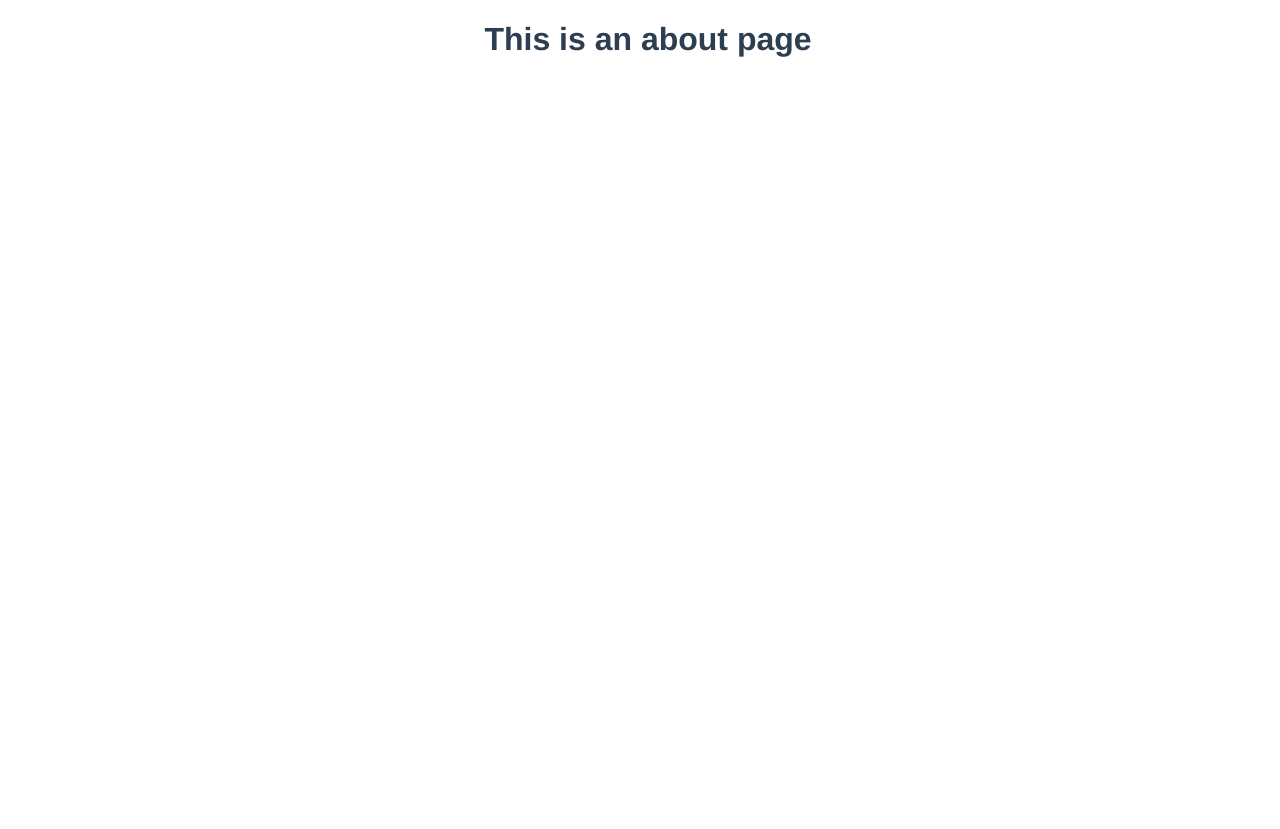
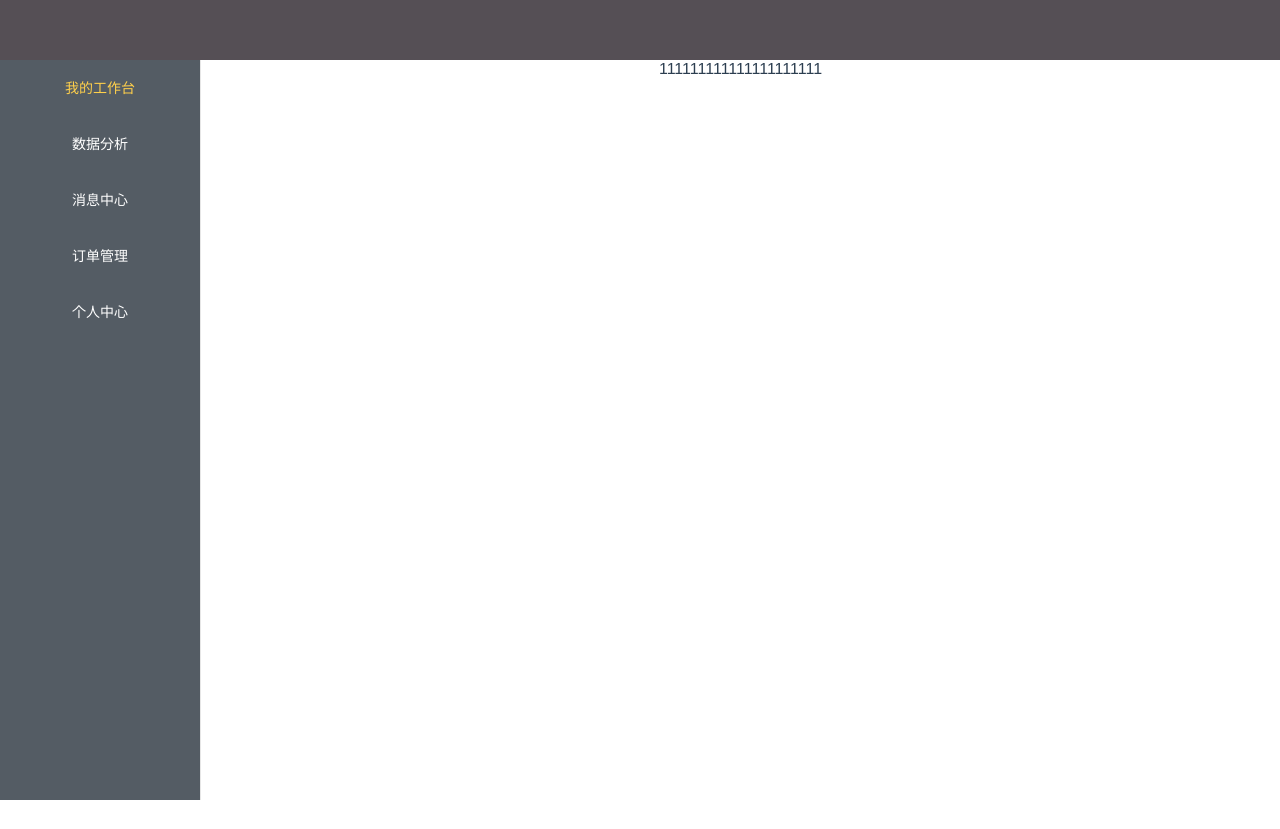
Before and after one commit to MissZMM/personalproject, a Vue app: page /#/about in a window 1280 px wide. After the commit the page ends 800 px from the top, so only its background shows below. Built offline with nearby package versions, Linux system fonts and the light colour scheme.

Commit message:
详情页框架

```diff
--- a/src/App.vue
+++ b/src/App.vue
@@ -5,6 +5,10 @@
 </template>
 
 <style>
+* {
+    margin: 0;
+    padding: 0;
+}
 #app {
   width: 100vw;
   height: 100vh;
--- a/src/router/index.js
+++ b/src/router/index.js
@@ -1,6 +1,7 @@
 import Vue from 'vue'
 import VueRouter from 'vue-router'
 import Login from '../views/Login.vue'
+import Register from '../views/register/Register'
 
 Vue.use(VueRouter)
 
@@ -11,12 +12,17 @@ const routes = [
         component: Login
     },
     {
+        path: '/register',
+        name: 'Register',
+        component: Register
+    },
+    {
         path: '/about',
         name: 'About',
         // route level code-splitting
         // this generates a separate chunk (about.[hash].js) for this route
         // which is lazy-loaded when the route is visited.
-        component: () => import(/* webpackChunkName: "about" */ '../views/About.vue')
+        component: () => import(/* webpackChunkName: "about" */ '../views/pages/About.vue')
     }
 ]
 
--- a/src/views/About.vue
+++ /dev/null
@@ -1,5 +0,0 @@
-<template>
-  <div class="about">
-    <h1>This is an about page</h1>
-  </div>
-</template>
--- a/src/views/Login.vue
+++ b/src/views/Login.vue
@@ -32,12 +32,11 @@ export default {
     methods: {
         handleSubmit () {
             if (this.loginInfoForm.email === 'zhangmin@abc.com' && this.loginInfoForm.password === '123456') {
-                this.$router.push('/about')
+                this.$router.push('/about');
             }
         },
         handleRegist () {
-            this.loginInfoForm.email = ''
-            this.loginInfoForm.password = ''
+            this.$router.push('/register');
         }
     }
 }
--- /dev/null
+++ b/src/views/pages/About.vue
@@ -0,0 +1,64 @@
+<template>
+  <div class="about">
+    <div class="header"></div>
+    <div class="content">
+      <el-menu
+        :default-active="activeIndex"
+        class="el-menu"
+        mode="vertical"
+        @select="handleSelect"
+        background-color="#545c64"
+        text-color="#fff"
+        active-text-color="#ffd04b">
+        <el-menu-item index="1">我的工作台</el-menu-item>
+        <el-menu-item index="2">数据分析</el-menu-item>
+        <el-menu-item index="3">消息中心</el-menu-item>
+        <el-menu-item index="4">订单管理</el-menu-item>
+        <el-menu-item index="5">个人中心</el-menu-item>
+      </el-menu>
+      <div class="right">
+        111111111111111111111
+      </div>
+    </div>
+  </div>
+</template>
+
+<script>
+export default {
+    name: 'About',
+    data () {
+        return {
+            activeIndex: '1'
+        }
+    },
+    methods: {
+        handleSelect () {
+        }
+    }
+}
+</script>
+
+<style lang="scss" scoped>
+.about {
+  width: 100%;
+  height: 100%;
+  .header {
+      width: 100%;
+      height: 60px;
+      background-color: #554f55;
+  }
+  .content {
+    width: 100%;
+    height: calc(100% - 60px);
+    display: flex;
+    .el-menu {
+      width: 200px;
+      height: 100%;
+    }
+    .right {
+      width: calc(100% - 200px);
+      flex: 1;
+    }
+  }
+}
+</style>
--- /dev/null
+++ b/src/views/register/Register.vue
@@ -0,0 +1,15 @@
+<template>
+    <div class="content">
+        1
+    </div>
+</template>
+
+<script>
+export default {
+    name: 'Register'
+}
+</script>
+
+<style lang="scss" scoped>
+
+</style>
```
Also changed, not shown: src/views/Register.vue (deleted, +0 -13 lines), .eslintrc.js.
